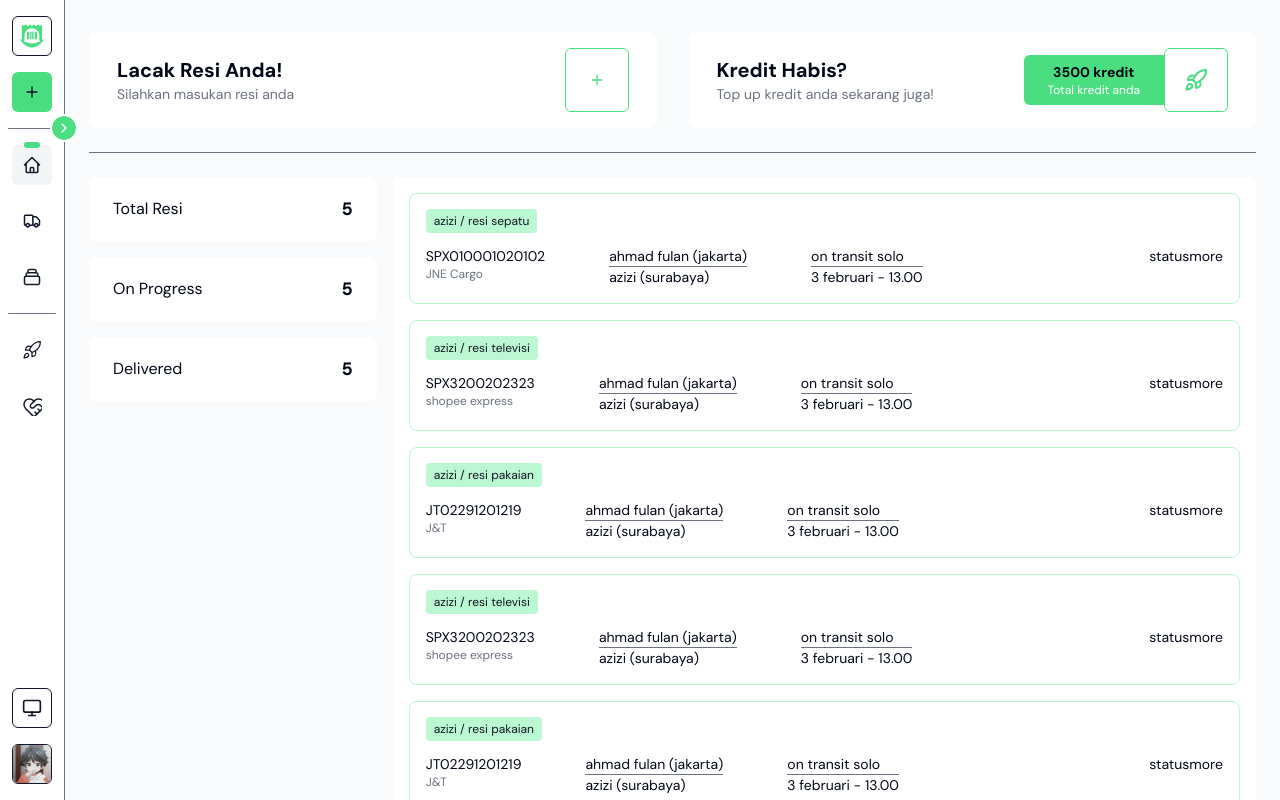
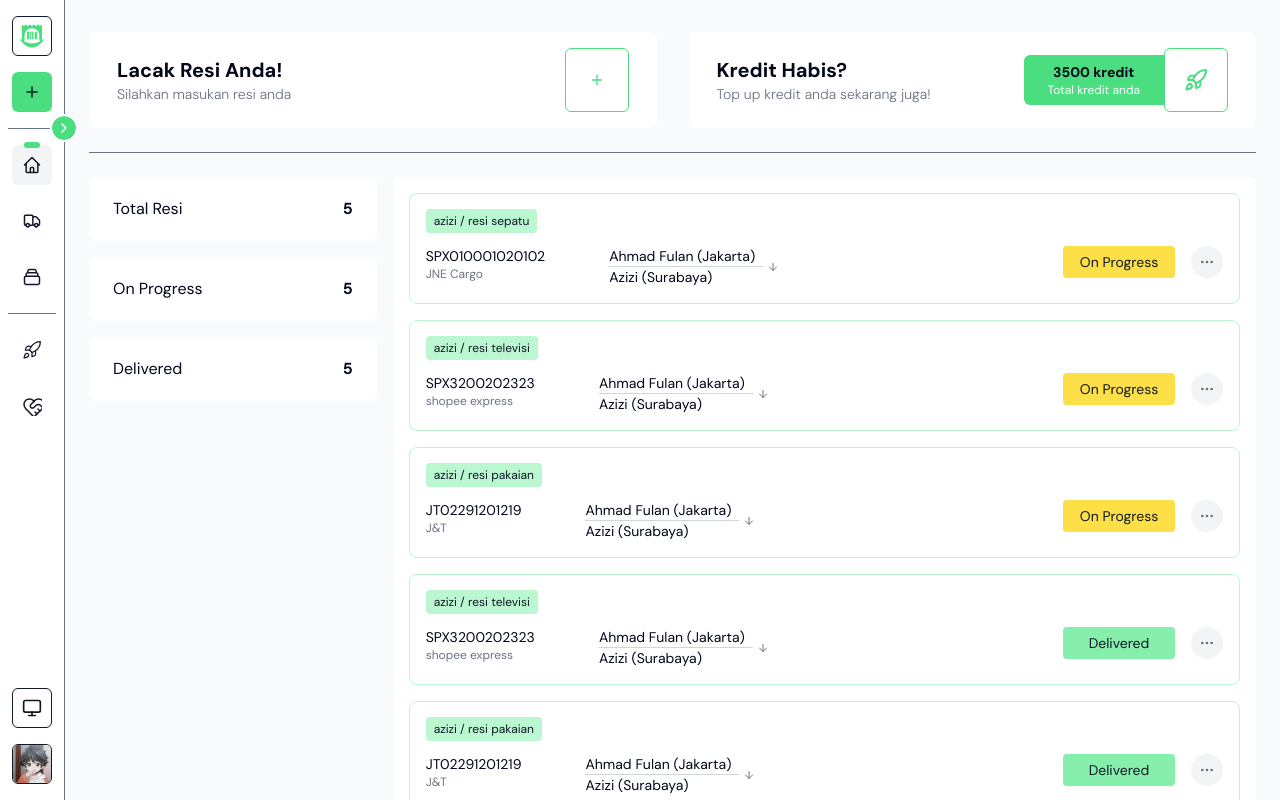
Before and after one commit to shiqocred/koderesi-fe, a Next.js app: page /dashboard in a window 1280 px wide. Built offline with nearby package versions, Linux system fonts and the light colour scheme.

Commit message:
card resi

```diff
--- a/app/(dashboard)/(klien)/dashboard/page.tsx
+++ b/app/(dashboard)/(klien)/dashboard/page.tsx
@@ -3,6 +3,7 @@ import { Button } from "@/components/ui/button";
 import { Card } from "@/components/ui/card";
 import { Separator } from "@/components/ui/separator";
 import { Plus, Rocket } from "lucide-react";
+import Link from "next/link";
 import React from "react";
 
 const data = [
@@ -10,6 +11,7 @@ const data = [
     kode_resi: "SPX010001020102",
     keterangan: "resi sepatu",
     kode_kurir: "JNE Cargo",
+    status: "on progress",
     shipper: { nama: "ahmad fulan", origin: "jakarta" },
     receiver: { nama: "azizi", destination: "surabaya" },
     last_manifest: {
@@ -23,6 +25,7 @@ const data = [
     kode_resi: "SPX3200202323",
     keterangan: "resi televisi",
     kode_kurir: "shopee express",
+    status: "on progress",
     shipper: { nama: "ahmad fulan", origin: "jakarta" },
     receiver: { nama: "azizi", destination: "surabaya" },
     last_manifest: {
@@ -36,6 +39,7 @@ const data = [
     kode_resi: "JT02291201219",
     keterangan: "resi pakaian",
     kode_kurir: "J&T",
+    status: "on progress",
     shipper: { nama: "ahmad fulan", origin: "jakarta" },
     receiver: { nama: "azizi", destination: "surabaya" },
     last_manifest: {
@@ -49,6 +53,7 @@ const data = [
     kode_resi: "SPX3200202323",
     keterangan: "resi televisi",
     kode_kurir: "shopee express",
+    status: "delivered",
     shipper: { nama: "ahmad fulan", origin: "jakarta" },
     receiver: { nama: "azizi", destination: "surabaya" },
     last_manifest: {
@@ -62,6 +67,7 @@ const data = [
     kode_resi: "JT02291201219",
     keterangan: "resi pakaian",
     kode_kurir: "J&T",
+    status: "delivered",
     shipper: { nama: "ahmad fulan", origin: "jakarta" },
     receiver: { nama: "azizi", destination: "surabaya" },
     last_manifest: {
@@ -80,7 +86,9 @@ const DashboardPage = () => {
         <Card className="w-full px-7 py-4 flex justify-between items-center">
           <div>
             <h3 className="text-xl font-bold">Lacak Resi Anda!</h3>
-            <p className="text-sm text-gray-500">Silahkan masukan resi anda</p>
+            <p className="text-sm text-gray-500 dark:text-gray-300 font-light">
+              Silahkan masukan resi anda
+            </p>
           </div>
           <Button
             className="w-16 h-16 border border-green-400 rounded-md text-green-400 hover:text-green-400 hover:bg-gray-50 dark:bg-gray-900 dark:hover:bg-gray-800"
@@ -92,7 +100,7 @@ const DashboardPage = () => {
         <Card className="w-full px-7 py-4 flex justify-between items-center">
           <div>
             <h3 className="text-xl font-bold">Kredit Habis?</h3>
-            <p className="text-sm text-gray-500">
+            <p className="text-sm text-gray-500 dark:text-gray-300 font-light">
               Top up kredit anda sekarang juga!
             </p>
           </div>
@@ -103,12 +111,14 @@ const DashboardPage = () => {
               </h3>
               <p className="text-xs text-white">Total kredit anda</p>
             </div>
+            <Link href={"/top-up"}>
               <Button
                 className="w-16 h-16 border border-green-400 rounded-md text-green-400 hover:text-green-400 hover:bg-gray-50 dark:bg-gray-900 dark:hover:bg-gray-800"
                 variant={"outline"}
               >
                 <Rocket className="w-6 h-6" />
               </Button>
+            </Link>
           </div>
         </Card>
       </div>
@@ -117,24 +127,26 @@ const DashboardPage = () => {
         <div className="w-3/12 gap-4 flex flex-col">
           <Card className="w-full h-16 items-center flex px-6 justify-between">
             <p>Total Resi</p>
-            <p className="font-bold text-lg">5</p>
+            <p className="font-bold">5</p>
           </Card>
           <Card className="w-full h-16 items-center flex px-6 justify-between">
             <p>On Progress</p>
-            <p className="font-bold text-lg">5</p>
+            <p className="font-bold">5</p>
           </Card>
           <Card className="w-full h-16 items-center flex px-6 justify-between">
             <p>Delivered</p>
-            <p className="font-bold text-lg">5</p>
+            <p className="font-bold">5</p>
           </Card>
         </div>
-        <Card className="w-9/12 p-4 rounded-md space-y-4">
+        <Card className="w-9/12 p-4 rounded-md flex flex-col gap-y-4">
           {data.map((item) => (
-            <ResiCard key={item.kode_resi} {...item}></ResiCard>
+            <ResiCard key={item.kode_resi} {...item} isDashboard></ResiCard>
           ))}
-          <Button className="bg-green-400 hover:bg-green-500 text-gray-900">
+          <Link href="/tracks">
+            <Button className="bg-green-400 hover:bg-green-500 text-gray-900 text-xs">
               Lebih banyak...
             </Button>
+          </Link>
         </Card>
       </div>
     </div>
--- a/components/resi-card.tsx
+++ b/components/resi-card.tsx
@@ -1,11 +1,14 @@
 "use client";
+import { ArrowDown, MoreHorizontal } from "lucide-react";
 import { Card } from "./ui/card";
 import { Separator } from "./ui/separator";
+import { cn } from "@/lib/utils";
 
 interface ResiCardProps {
   kode_resi: string;
   keterangan: string;
   kode_kurir: string;
+  status: string;
   shipper: { nama: string; origin: string };
   receiver: { nama: string; destination: string };
   last_manifest?: {
@@ -14,6 +17,7 @@ interface ResiCardProps {
     date: string;
     waktu: string;
   };
+  isDashboard?: boolean;
 }
 
 export const ResiCard = ({
@@ -23,6 +27,8 @@ export const ResiCard = ({
   shipper,
   receiver,
   last_manifest,
+  status,
+  isDashboard,
 }: ResiCardProps) => {
   return (
     <Card className="border border-green-200 p-4 space-y-4 text-sm">
@@ -33,22 +39,43 @@ export const ResiCard = ({
         <div className="flex gap-16">
           <div>
             <h3>{kode_resi}</h3>
-            <p className="text-xs text-gray-500">{kode_kurir}</p>
+            <p className="text-xs text-gray-500 dark:text-gray-300">
+              {kode_kurir}
+            </p>
           </div>
-          <div>
-            <p>{shipper.nama + " (" + shipper.origin + ")"}</p>
-            <Separator className="bg-gray-500" />
-            <p>{receiver.nama + " (" + receiver.destination + ")"}</p>
+          <div className="relative flex flex-col justify-center">
+            <p className="pr-2 capitalize">
+              {shipper.nama + " (" + shipper.origin + ")"}
+            </p>
+            <Separator className="bg-gray-300 dark:bg-gray-400" />
+            <p className="pr-2 capitalize">
+              {receiver.nama + " (" + receiver.destination + ")"}
+            </p>
+            <div className="text-gray-500 absolute -right-4 dark:text-gray-300">
+              <ArrowDown className="w-3 h-3" />
+            </div>
           </div>
-          <div>
-            <div>{last_manifest?.manifest + " " + last_manifest?.city}</div>
-            <Separator className="bg-gray-500" />
-            <div>{last_manifest?.date + " - " + last_manifest?.waktu}</div>
+          {!isDashboard && (
+            <div>
+              <div>{last_manifest?.manifest + " " + last_manifest?.city}</div>
+              <Separator className="bg-gray-300" />
+              <div>{last_manifest?.date + " - " + last_manifest?.waktu}</div>
+            </div>
+          )}
+        </div>
+        <div className="flex gap-x-4">
+          <div
+            className={cn(
+              "w-28 h-8 flex items-center justify-center rounded capitalize text-sm text-gray-900",
+              status === "on progress" && "bg-yellow-300",
+              status === "delivered" && "bg-green-300"
+            )}
+          >
+            {status}
           </div>
-        </div>
-        <div className="flex">
-          <div>status</div>
-          <div>more</div>
+          <div className="h-8 w-8 rounded-full border-gray-300 bg-gray-100 dark:bg-gray-700 dark:text-gray-300 text-gray-500 flex items-center justify-center">
+            <MoreHorizontal className="h-4 w-4" />
+          </div>
         </div>
       </div>
     </Card>
--- a/components/sidebar/menu/menu-atas.tsx
+++ b/components/sidebar/menu/menu-atas.tsx
@@ -75,7 +75,7 @@ const MenuAtas = ({ isExpand }: MenuAtasProps) => {
         type="button"
         className={cn(
           "flex items-center leading-none h-10 bg-green-400 hover:bg-green-500 transition-all rounded-md justify-center text-xs font-medium dark:text-gray-900",
-          isExpand ? "px-4 gap-4" : "hover:rounded-[20px]"
+          isExpand ? "px-4 gap-2" : "hover:rounded-[20px]"
         )}
         initial="isShrink"
         animate={isExpand ? "isExpand" : "isShrink"}
@@ -94,6 +94,7 @@ const MenuAtas = ({ isExpand }: MenuAtasProps) => {
               ? { delay: 0.5, duration: 0.5 }
               : { delay: 0, duration: 0.5 }
           }
+          className="pr-3"
         >
           Tambah Resi
         </motion.p>
```
Lines whose indentation alone changed are shown as unchanged.
